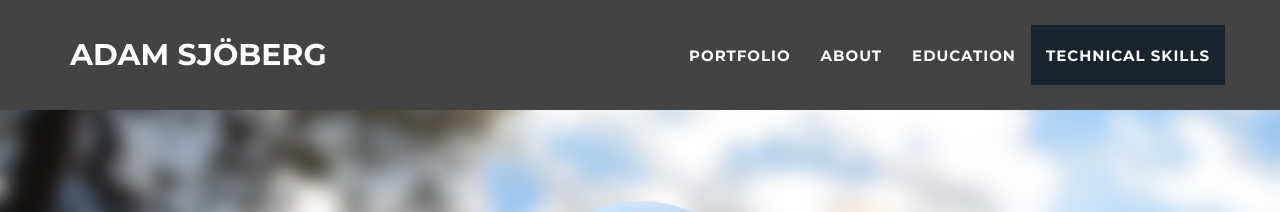
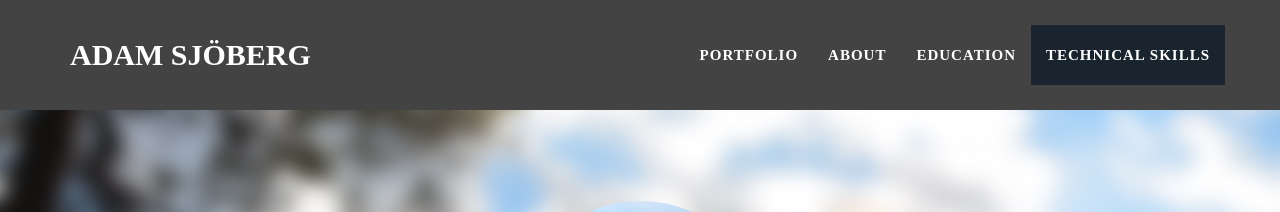
Before and after one commit to Adamsjoberg/Adamsjoberg.github.io, a Jekyll site: the page built from index.html, in a window 1280 px wide. Shown: the top 212 px of the page. Built offline with Jekyll 4.4.1, drawn with Linux system fonts in a browser that asks for light colours.

Commit message:
font change

```diff
--- a/_includes/css/main.css
+++ b/_includes/css/main.css
@@ -151,6 +151,7 @@ header .intro-text .skills {
     text-transform: uppercase;
     font-family: Montserrat,"Helvetica Neue",Helvetica,Arial,sans-serif;
     font-weight: 700;
+    font-family: 'Pacifico', cursive;
 }
 
 .navbar a:focus {
```
